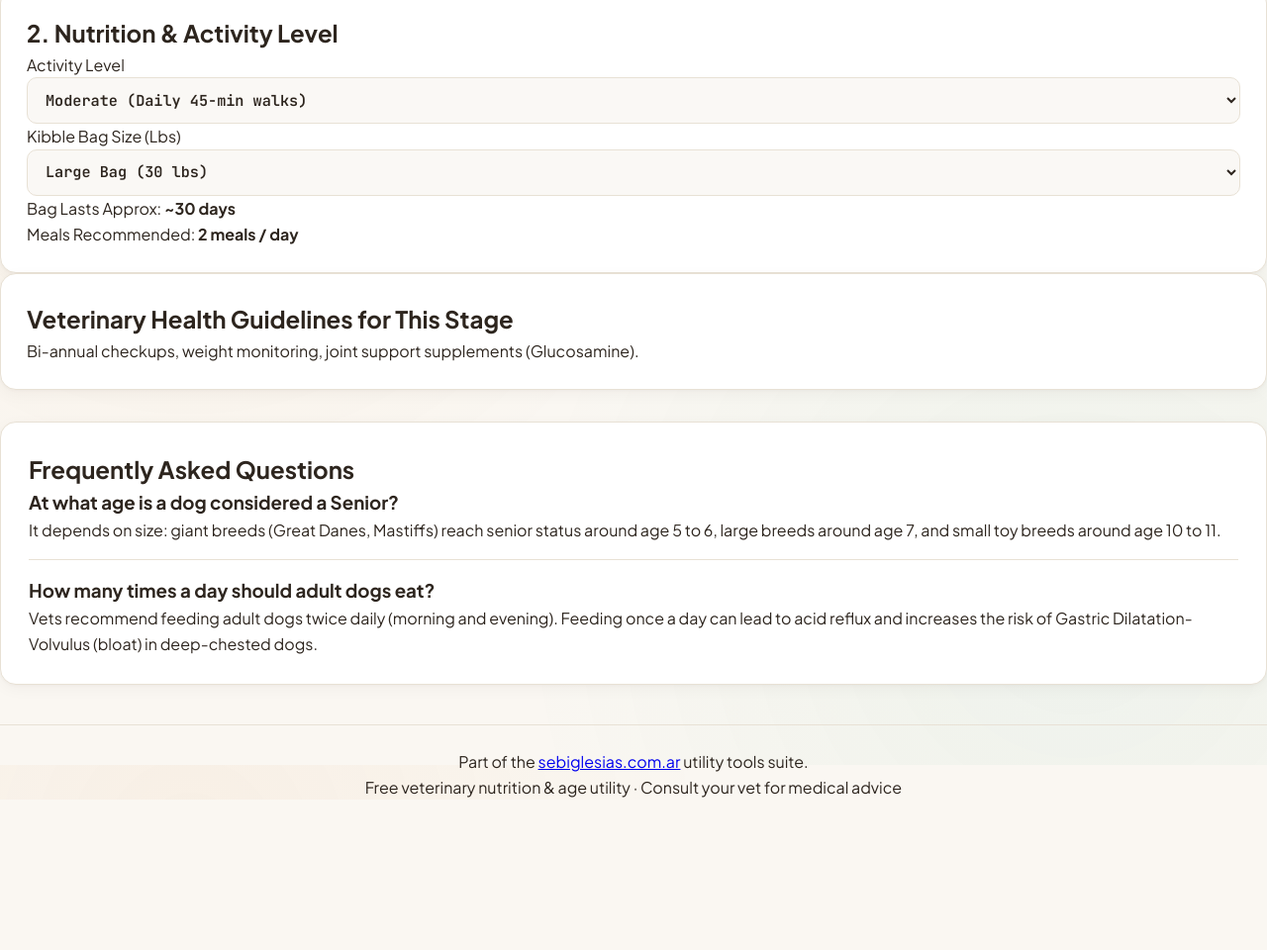
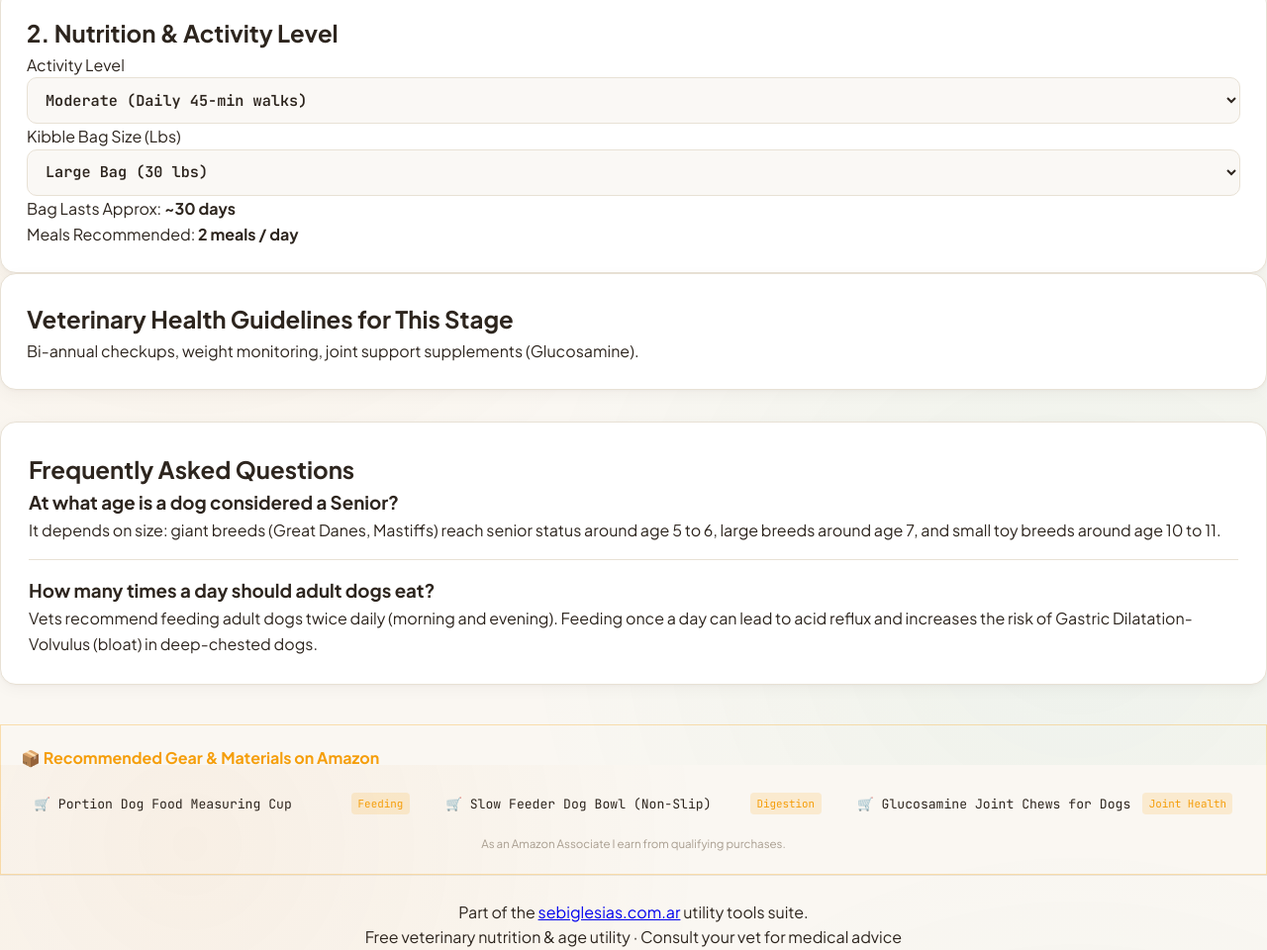
Before and after one commit to sebiglesias/dog-age-calculator, a plain HTML site: page index.html in a window 1280 px wide. Shown: the part 827-1787 px from the top of the page at 99% size. Before the commit the page ends 1635 px from the top, so only its background shows below. Drawn offline with Linux system fonts and the light colour scheme.

Commit message:
feat(monetization): add Amazon Associates gear recommendations

```diff
--- a/index.html
+++ b/index.html
@@ -230,6 +230,29 @@
       </div>
     </section>
 
+  <div class="affiliate-box">
+    <h3>📦 Recommended Gear & Materials on Amazon</h3>
+    <div class="affiliate-links">
+
+        <a href="https://www.amazon.com/s?k=dog+food+measuring+cup&tag=sebiglesias-20" target="_blank" rel="sponsored nofollow noopener" class="affiliate-btn">
+          <span>🛒 Portion Dog Food Measuring Cup</span>
+          <span class="affiliate-badge">Feeding</span>
+        </a>
+        <a href="https://www.amazon.com/s?k=slow+feeder+dog+bowl&tag=sebiglesias-20" target="_blank" rel="sponsored nofollow noopener" class="affiliate-btn">
+          <span>🛒 Slow Feeder Dog Bowl (Non-Slip)</span>
+          <span class="affiliate-badge">Digestion</span>
+        </a>
+        <a href="https://www.amazon.com/s?k=dog+glucosamine+joint+supplements&tag=sebiglesias-20" target="_blank" rel="sponsored nofollow noopener" class="affiliate-btn">
+          <span>🛒 Glucosamine Joint Chews for Dogs</span>
+          <span class="affiliate-badge">Joint Health</span>
+        </a>
+    </div>
+    <div class="amazon-disclosure">
+      As an Amazon Associate I earn from qualifying purchases.
+    </div>
+  </div>
+
+
     <footer>
       <p>Part of the <a href="https://sebiglesias.com.ar">sebiglesias.com.ar</a> utility tools suite.</p>
       <p class="copy">Free veterinary nutrition & age utility · Consult your vet for medical advice</p>
--- a/styles.css
+++ b/styles.css
@@ -720,3 +720,58 @@ footer {
     break-inside: avoid;
   }
 }
+
+/* Amazon Associates Gear Box */
+.affiliate-box {
+  background: var(--bg-card);
+  border: 1px solid rgba(245, 158, 11, 0.3);
+  border-radius: var(--radius-lg);
+  padding: 1.25rem;
+  margin-top: 1.5rem;
+}
+.affiliate-box h3 {
+  font-family: var(--font-heading);
+  font-size: 1rem;
+  color: #f59e0b;
+  display: flex;
+  align-items: center;
+  gap: 0.4rem;
+  margin-bottom: 0.75rem;
+}
+.affiliate-links {
+  display: grid;
+  grid-template-columns: repeat(auto-fit, minmax(210px, 1fr));
+  gap: 0.6rem;
+}
+.affiliate-btn {
+  display: flex;
+  align-items: center;
+  justify-content: space-between;
+  background: var(--bg-card-inner);
+  border: 1px solid var(--border-subtle);
+  border-radius: var(--radius-sm);
+  padding: 0.65rem 0.85rem;
+  color: var(--text-main);
+  text-decoration: none;
+  font-size: 0.82rem;
+  font-family: var(--font-mono);
+  transition: all 0.15s ease;
+}
+.affiliate-btn:hover {
+  border-color: #f59e0b;
+  background: rgba(245, 158, 11, 0.1);
+  color: #fff;
+}
+.affiliate-badge {
+  font-size: 0.68rem;
+  background: rgba(245, 158, 11, 0.15);
+  color: #f59e0b;
+  padding: 0.15rem 0.4rem;
+  border-radius: 4px;
+}
+.amazon-disclosure {
+  font-size: 0.72rem;
+  color: var(--text-dim);
+  margin-top: 0.65rem;
+  text-align: center;
+}
```
